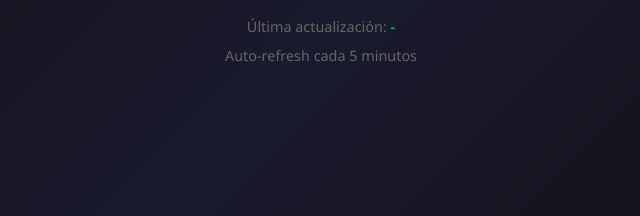
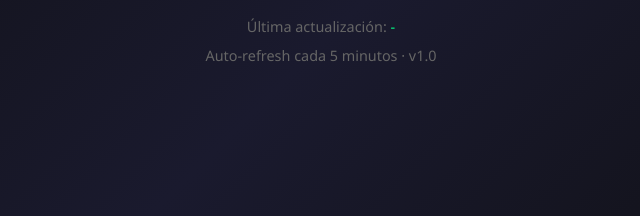
Before and after one commit to Chelu97/minecraft-stats-web, a plain HTML site: page src/index.html in a window 1280 px wide. Shown: the part 355-571 px from the top of the page, 319-959 px from the left. Drawn offline with Linux system fonts and the light colour scheme; no server answers.

Commit message:
Add version number to footer (v1.0)
Co-Authored-By: Claude Opus 4.5 <noreply@anthropic.com>

```diff
--- a/src/index.html
+++ b/src/index.html
@@ -439,7 +439,7 @@
 
         <footer>
             <p>Última actualización: <span id="update-time" class="update-time">-</span></p>
-            <p style="margin-top: 10px;">Auto-refresh cada 5 minutos</p>
+            <p style="margin-top: 10px;">Auto-refresh cada 5 minutos · v1.0</p>
         </footer>
     </div>
 
```
